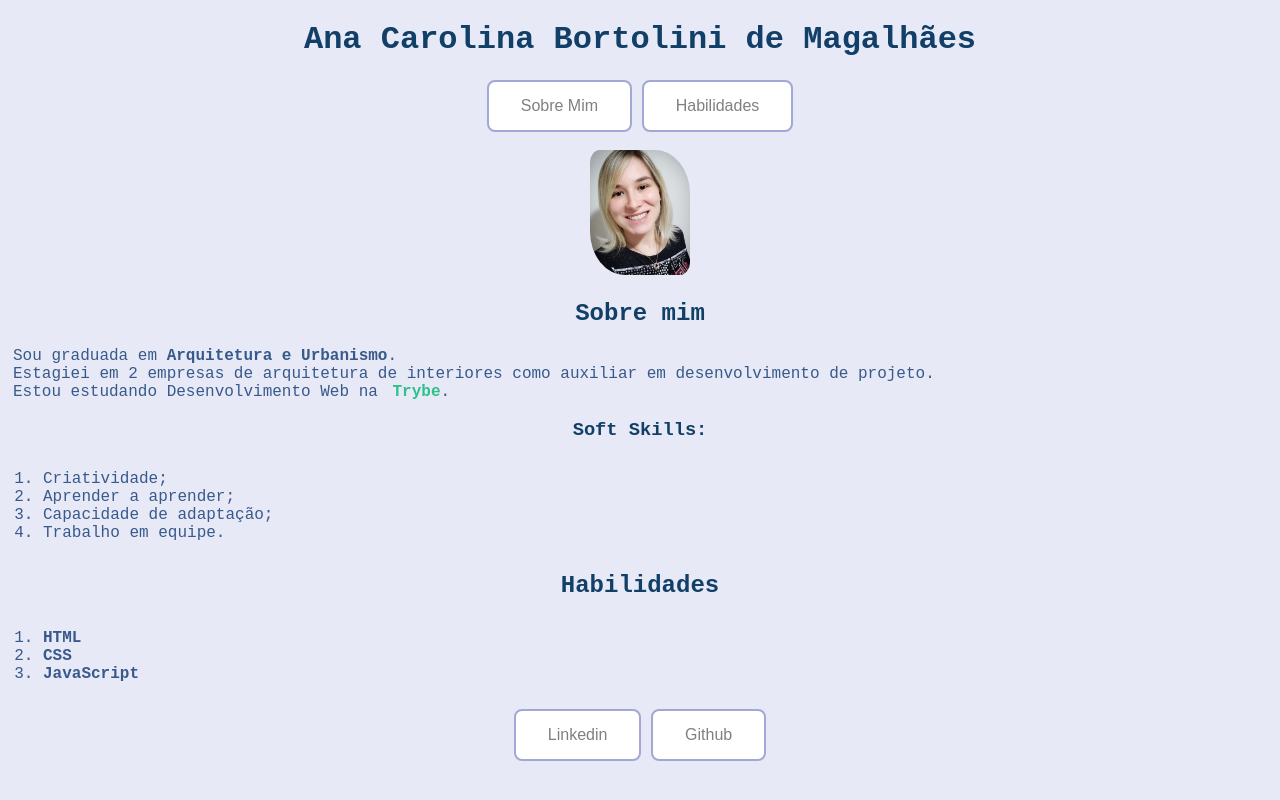
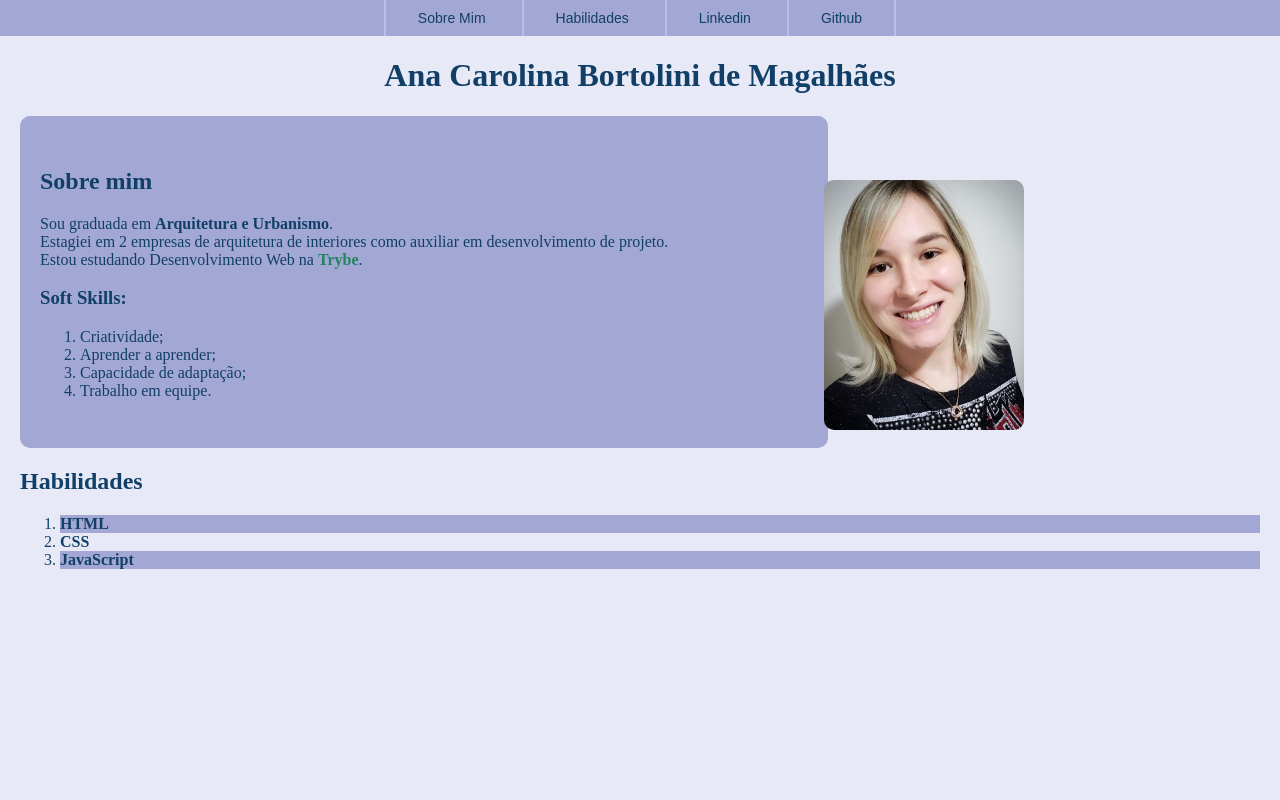
Before and after one commit to aninhabort/trybe-portfolio, a plain HTML site: page index.html in a window 1280 px wide. Drawn offline with Linux system fonts and the light colour scheme.

Commit message:
Atualizando portfolio css

```diff
--- a/index.html
+++ b/index.html
@@ -1,5 +1,6 @@
 <!DOCTYPE html>
 <html lang="pt-br">
+
 <head>
     <meta charset="UTF-8">
     <meta http-equiv="X-UA-Compatible" content="IE=edge">
@@ -7,39 +8,48 @@
     <title>Portfólio</title>
     <link rel="stylesheet" href="style.css">
 </head>
+
 <body>
-    <h1 class="text-color">Ana Carolina Bortolini de Magalhães</h1>
-    <a href="#sobreMim"><button class="button"><span>Sobre Mim</span></button></a>
+    <nav>
+        <a href="#sobreMim"><button><span>Sobre Mim</span></button></a>
         </h2>
-    <a href="#habilidades"><button class="button"><span>Habilidades</span></button></a></h2>
+        <a href="#habilidades"><button><span>Habilidades</span></button></a></h2>
+        <a href="https://www.linkedin.com/in/ana-c-b-magalhaes/"
+            target="_blank"><button><span>Linkedin</span></button></a>
+        <a href="https://github.com/aninhabort" target="_blank"><button class="github"><span>Github</span></button></a>
+    </nav>
 
-    <br><br>
+    <div>
+        <h1>Ana Carolina Bortolini de Magalhães</h1>
 
-    <img class="imagem" src="img-2.jpg" alt="Foto minha" width="100px">
+        <img src="img-2.jpg" alt="Foto minha" width="100px">
 
-    <h2 class="text-color" id="sobreMim">Sobre mim</h2>
-    <p class="text-gray">Sou graduada em <strong>Arquitetura e Urbanismo</strong>.
+        <div class="sobre-mim">
+            <h2>Sobre mim</h2>
+            <p>Sou graduada em <strong>Arquitetura e Urbanismo</strong>.
                 <br>Estagiei em 2 empresas de arquitetura de interiores como auxiliar em desenvolvimento de projeto.<br>
-        Estou estudando Desenvolvimento Web na <strong class="text-gray"><a href="https://app.betrybe.com/" target="_blank">Trybe</a></strong>.</p>
+                Estou estudando Desenvolvimento Web na <strong><a href="https://app.betrybe.com/" target="_blank"
+                        class="trybe">Trybe</a></strong>.
+            </p>
 
-       <h3><strong class="text-color">Soft Skills:</strong></h3>
-        <ol class="list">
+            <h3><strong>Soft Skills:</strong></h3>
+            <ol>
                 <li>Criatividade;</li>
                 <li>Aprender a aprender;</li>
                 <li>Capacidade de adaptação;</li>
                 <li>Trabalho em equipe.</li>
             </ol>
+        </div>
+    </div>
 
-        <h2 class="text-color" id="habilidades">Habilidades</h2>
+    <div class="habilidades">
+        <h2>Habilidades</h2>
+        <ol>
+            <li class="impares"><strong>HTML</strong></li>
+            <li><strong>CSS</strong></li>
+            <li class="impares"><strong>JavaScript</strong></li>
+        </ol>
+    </div>
+</body>
 
-        <ol class="list">
-        <li><strong>HTML</strong></li>
-        <li><strong>CSS</strong></li>
-        <li><strong>JavaScript</strong></li>
-        </ol>
-
-    <a href="https://www.linkedin.com/in/ana-c-b-magalhaes/" target="_blank"><button class="button"><span>Linkedin</span></button></a>
-    <a href="https://github.com/aninhabort" target="_blank"><button class="button"><span>Github</span></button></a>
-
-</body>
 </html>
--- a/style.css
+++ b/style.css
@@ -1,51 +1,72 @@
 body {
-background-color: #e7eaf6;
-font-family: 'Courier New', Courier, monospace;
-text-align: center;
+    margin: 0;
+    color: #113f67;
+    text-align: center;
+    background-color: #e7eaf6;
 }
 
-.imagem {
-border-radius: 10% 35%;
+nav {
+    background-color: #a2a8d3;
+    text-align: center;
 }
 
-.text-color {
-    color: #113f67;
+img {
+    width: 200px;
+    position: absolute;
+    right: 20%;
+    top: 20%;
+    margin-top: 20px;
+    border-radius: 10px;
 }
 
-.text-gray{
-    color: #38598b;
-    text-align: justify;
-    padding-left: 5px;
+.sobre-mim{
+    width: 60%;
+    margin: 20px;
+    background-color: #a2a8d3;
+    border-radius: 10px;
+    padding: 32px 20px;
+    text-align: left;
 }
 
-.text-gray a {
-    text-decoration: none;
-    color: #2fc18c;
+.habilidades {
+    margin: 20px;
+    text-align: left;
 }
 
-/* LIST */
-.list {
-    text-align: justify;
-    color: #38598b;
-    padding: 10px 35px;
-    border-radius: 5px;
+.impares {
+    background-color: #a2a8d3;
+}
+
+.trybe {
+    color: #21835f;
+    text-decoration: none;
 }
 
 /* BUTTON */
-.button {
-    background-color: white;
-    border: 2px solid #a2a8d3;
-    border-radius: 8px;
-    color: gray;
-    padding: 15px 32px;
+footer {
+    text-align: center;
+}
+
+button {
+    background-color: #a2a8d3;
+    color: #113f67;
+    border-left: 2px solid #b4bfee;
+    border-right: none;
+    border-top: none;
+    border-bottom: none;
+    padding: 10px 32px;
     text-align: center;
     text-decoration: none;
     display: inline-block;
-    font-size: 16px;
+    font-size: 14px;
     transition-duration: 0.4s;
 }
 
-.button:hover {
-    background-color: #a2a8d3;
+button.github {
+    border-right: 2px solid #b4bfee;
+}
+
+button:hover {
+    background-color: #38598b;
     color: white;
 }
```
Lines whose indentation alone changed are shown as unchanged.
